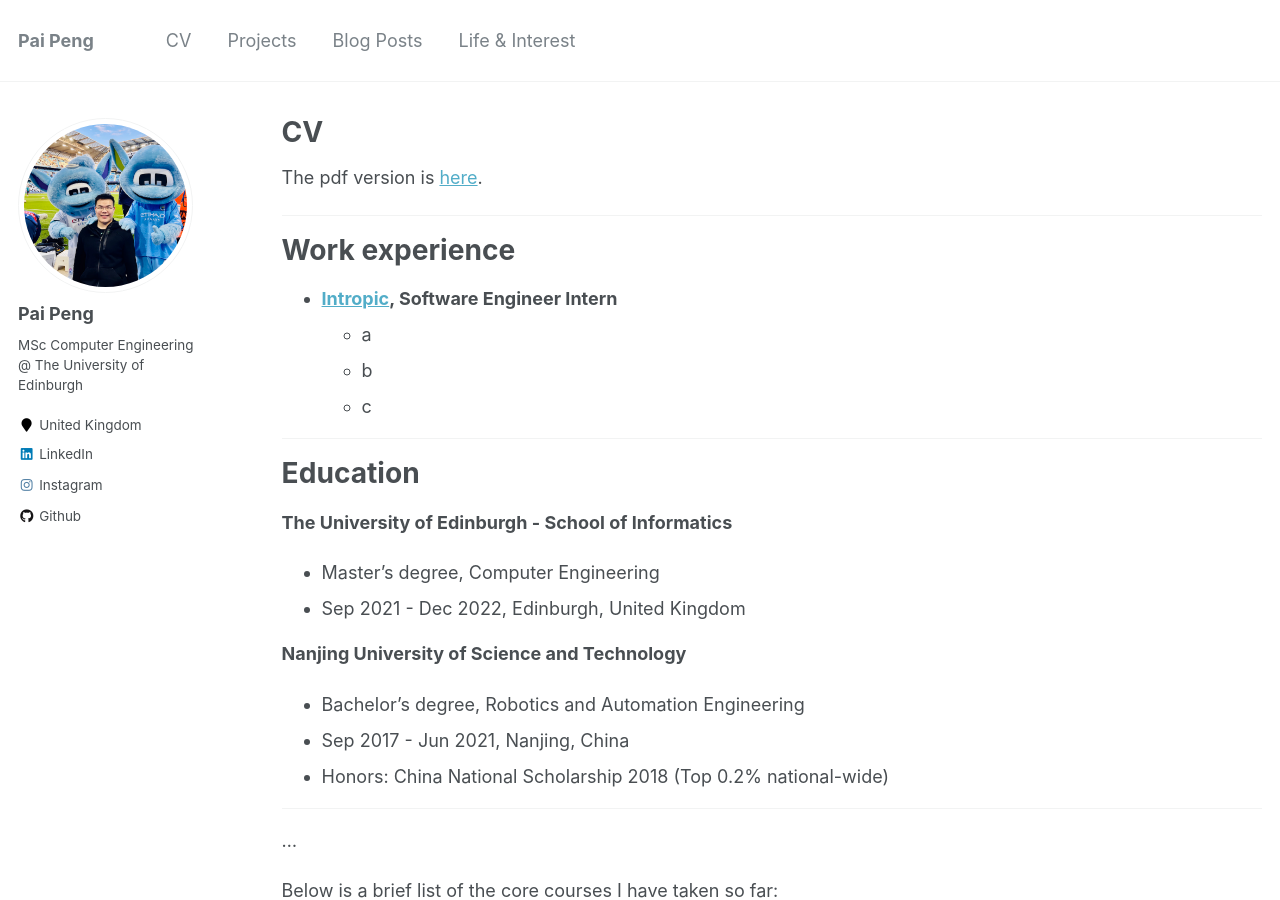
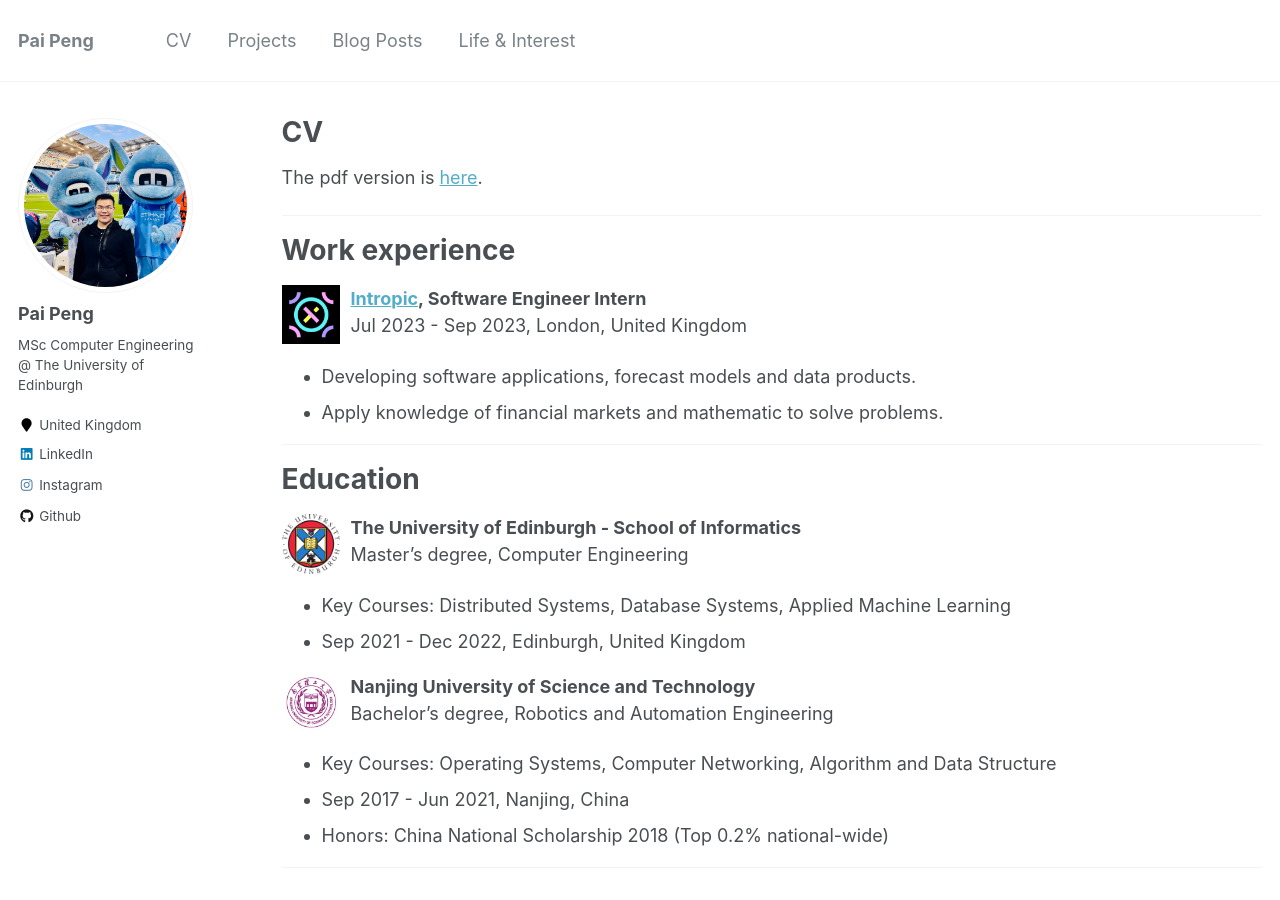
Before and after one commit to Altman-S/Altman-S.github.io, a Jekyll site: the page built from _pages/cv.md, in a window 1280 px wide and 900 px high. Built offline with Jekyll 4.4.1, drawn with Linux system fonts in a browser that asks for light colours.

Commit message:
Add images to the CV page

```diff
--- a/_pages/cv.md
+++ b/_pages/cv.md
@@ -15,22 +15,28 @@ The pdf version is [here](https://altman-s.github.io/files/PaiPeng_CV_0407.pdf).
 
 # Work experience
 
-+ **[Intropic](https://intropic.io), Software Engineer Intern**
-  - a
-  - b
-  - c
+<img align="left" decoding="async" src="/images/CV/intropic.jpeg" width="6%"> &nbsp; **[Intropic](https://intropic.io), Software Engineer Intern**
+<br>&nbsp; Jul 2023 - Sep 2023, London, United Kingdom
+
++ Developing software applications, forecast models and data products.
++ Apply knowledge of financial markets and mathematic to solve problems.
 
 ---
 
 # Education
 
-**The University of Edinburgh - School of Informatics**
-+ Master's degree, Computer Engineering
+<img align="left" decoding="async" src="/images/CV/edinburgh.png" width="6%"> &nbsp; **The University of Edinburgh - School of Informatics**
+<br>&nbsp; Master's degree, Computer Engineering
+
++ Key Courses: Distributed Systems, Database Systems, Applied Machine Learning
 + Sep 2021 - Dec 2022, Edinburgh, United Kingdom
 
 
-**Nanjing University of Science and Technology**
-+ Bachelor's degree, Robotics and Automation Engineering
+
+<img align="left" decoding="async" src="/images/CV/njust.jpeg" width="6%"> &nbsp; **Nanjing University of Science and Technology**
+<br>&nbsp; Bachelor's degree, Robotics and Automation Engineering
+
++ Key Courses: Operating Systems, Computer Networking, Algorithm and Data Structure
 + Sep 2017 - Jun 2021, Nanjing, China
 + Honors: China National Scholarship 2018 (Top 0.2% national-wide)
 
```
Also changed, not shown: _pages/about.md (+1 -1 lines), images/CV/edinburgh.png (added), images/CV/informatics.jpeg (added), images/CV/intropic.jpeg (added), images/CV/njust.jpeg (added), 11 other files.
